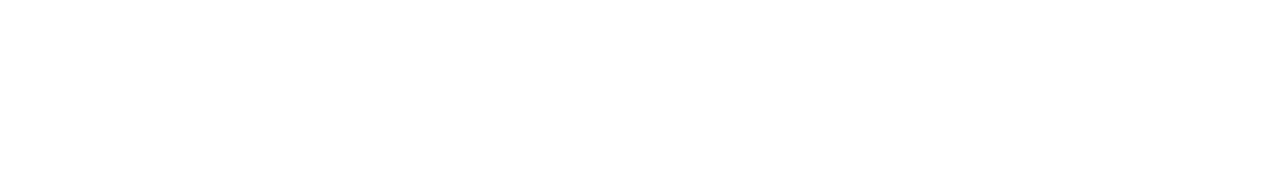
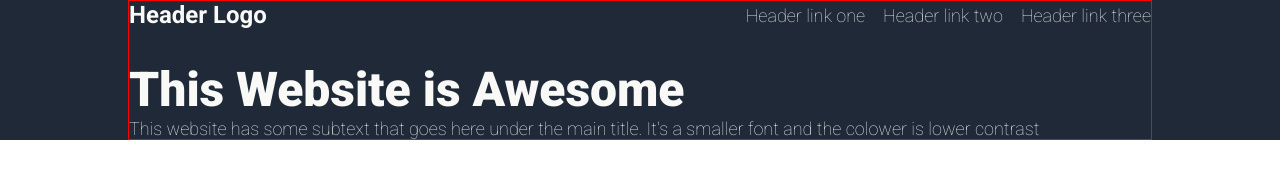
Before and after one commit to OverLuked/Landing-page, a plain HTML site: page index.html in a window 1280 px wide. Drawn offline with Linux system fonts and the light colour scheme.

Commit message:
add hero and header

```diff
--- a/index.html
+++ b/index.html
@@ -4,9 +4,40 @@
     <meta charset="UTF-8">
     <meta name="viewport" content="width=device-width, initial-scale=1.0">
     <link rel="stylesheet" href="style.css">
-    <title>Document</title>
+    <link rel="preconnect" href="https://fonts.googleapis.com">
+    <link rel="preconnect" href="https://fonts.gstatic.com" crossorigin>
+    <link href="https://fonts.googleapis.com/css2?family=Roboto:ital,wght@0,100;0,300;0,400;0,500;0,700;0,900;1,100;1,300;1,400;1,500;1,700;1,900&display=swap" rel="stylesheet">
+    <title>Landing Page</title>
 </head>
 <body>
-
+    <div class="container">
+        <!-- HEADER AND HERO SECTION -->
+        <div class="hero-head-container">
+            <!-- HEADER -->
+            <div class="header">
+                <div class="header-logo roboto-bold">
+                    Header Logo
+                </div>
+                <div class="header-links roboto-thin">
+                    <div class="item item-onfirst-item">
+                        Header link one
+                    </div>
+                    <div class="item">
+                        Header link two
+                    </div>
+                    <div class="item last-item">
+                        Header link three
+                    </div>
+                </div>
+            </div>
+            <!-- HERO -->
+            <div class="hero">
+                <div class="hero-description">
+                    <hero class="hero-main-text roboto-black">This Website is Awesome</hero>
+                    <hero class="hero-secondary-text roboto-thin">This website has some subtext that goes here under the main title. It's a smaller font and the colower is lower contrast</hero>
+                </div>
+            </div>
+        </div>
+    </div>
 </body>
 </html>
--- a/style.css
+++ b/style.css
@@ -0,0 +1,81 @@
+@import url('https://fonts.googleapis.com/css2?family=Roboto:ital,wght@0,100;0,300;0,400;0,500;0,700;0,900;1,100;1,300;1,400;1,500;1,700;1,900&display=swap');
+* {
+    margin: 0;
+    padding: 0;
+    box-sizing: border-box ;
+}
+
+.roboto-thin {
+    font-family: "Roboto", serif;
+    font-weight: 100;
+    font-style: normal;
+}
+
+.roboto-regular {
+    font-family: "Roboto", serif;
+    font-weight: 400;
+    font-style: normal;
+}
+
+.roboto-bold {
+    font-family: "Roboto", serif;
+    font-weight: 700;
+    font-style: normal;
+}
+
+.roboto-black {
+    font-family: "Roboto", serif;
+    font-weight: 900;
+    font-style: normal;
+}
+
+.container {
+    display: flex;
+    flex: 1;
+    flex-direction: column;
+    background-color: #1F2937;
+    align-items: center;
+}
+
+.hero-head-container {
+    border: 1px solid red;
+    color: #f9faf8;
+    width: 80%;
+}
+
+.header {
+    display: flex;
+    justify-content: space-between;
+    align-items: center;
+}
+
+.header-logo {
+    font-size: 24px;
+}
+
+.header-links {
+    display: flex;
+    gap: 1em;
+}
+
+.hero {
+    display: flex;
+    margin-top: 2em;
+    gap: 10px;
+}
+
+.hero-description {
+    display: flex;
+    flex-wrap: wrap;
+    flex-direction: column;
+}
+
+.hero-main-text {
+    font-size: 48px;
+}
+
+.hero-secondary-text,
+.header-links {
+    font-size: 18px;
+    color: #e5e7eb;
+}
```
